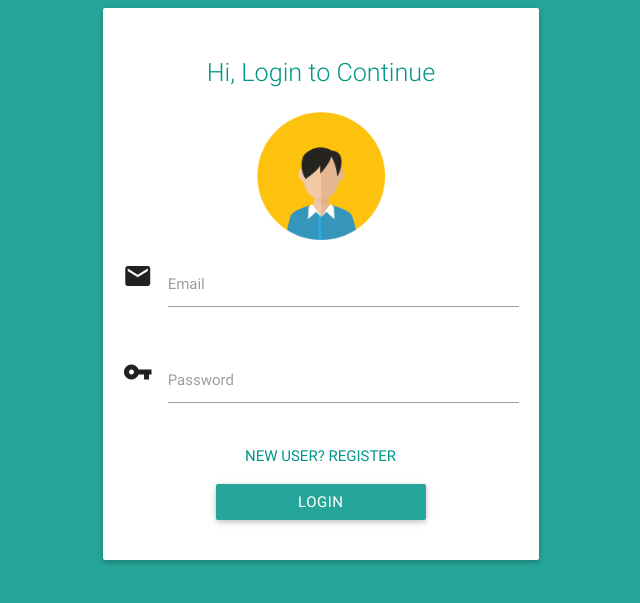
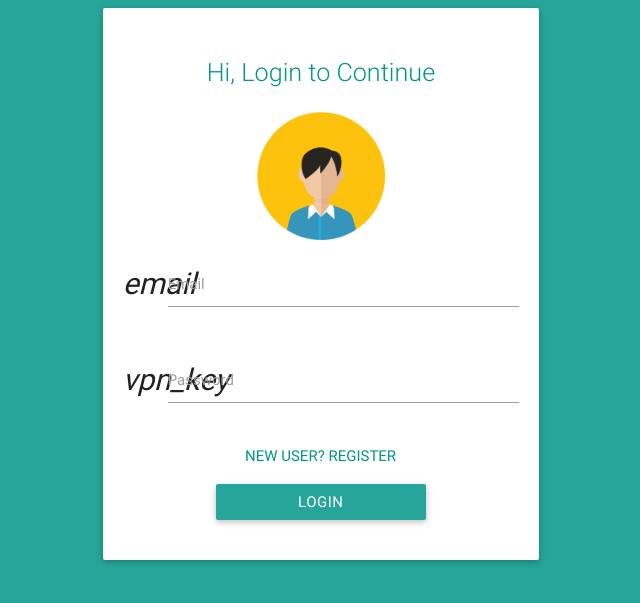
Before and after one commit to aneeshrelan/TodoList, a CodeIgniter app: the page made by application/views/login.php in a window 1280 px wide. Shown: the top 603 px of the page, without its empty margins (319-959 px from the left). Run offline with CodeIgniter, Linux system fonts and the light colour scheme; data that the repository does not hold is empty.

Commit message:
Temp remove material icon font

```diff
--- a/application/views/login.php
+++ b/application/views/login.php
@@ -5,7 +5,7 @@
 <html>
 <head>
 <title>Login | TODOer</title>
-	<link href="https://fonts.googleapis.com/icon?family=Material+Icons" rel="stylesheet">
+	<!-- <link href="https://fonts.googleapis.com/icon?family=Material+Icons" rel="stylesheet"> -->
 
   <script src="<?php echo asset_url(); ?>js/jquery.js"></script>
   <link rel="stylesheet" type="text/css" href="<?php echo asset_url(); ?>css/materialize.min.css">
```
